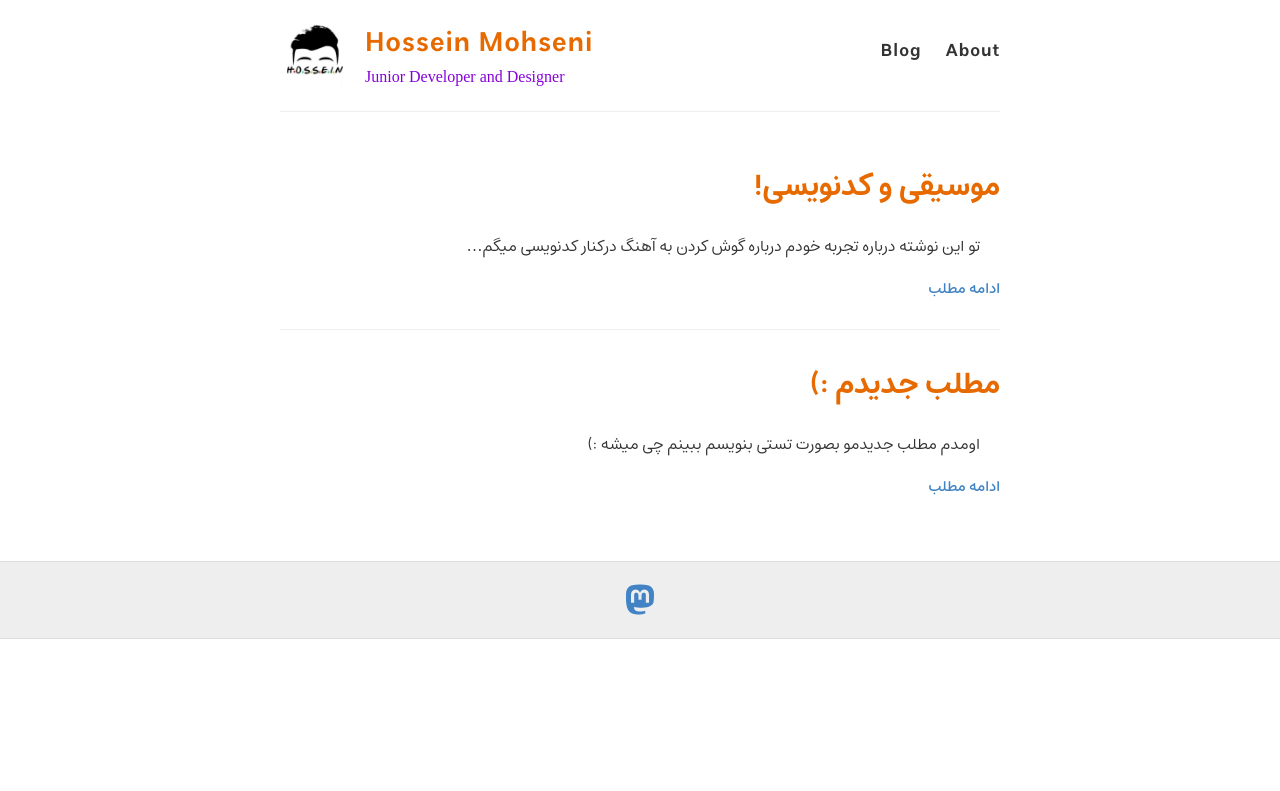
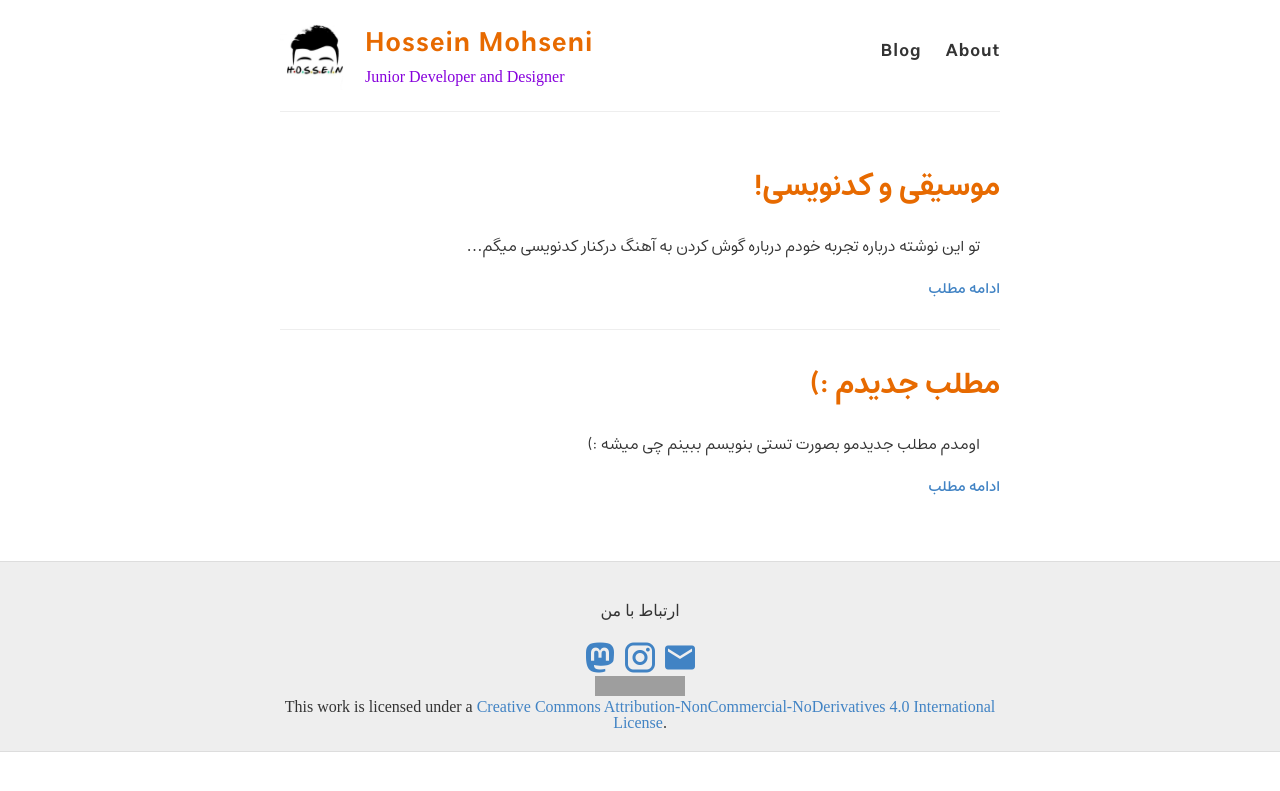
Before and after one commit to hosseinmh1/hosseinmh1.github.io, a Jekyll site: the page built from index.html, in a window 1280 px wide. Shown: the top 791 px of the page. Built offline with Jekyll 4.4.1, drawn with Linux system fonts in a browser that asks for light colours; nearby versions of some CDN libraries; grey boxes are pictures that could not be loaded.

Commit message:
add license and socialmedia

```diff
--- a/_layouts/default.html
+++ b/_layouts/default.html
@@ -42,7 +42,12 @@
     <div class="wrapper-footer">
       <div class="container">
         <footer class="footer">
-          <a href="https://persadon.com/hosseinhimself" class="mdi mdi-mastodon mdi-36px"></a>
+          <p class="contact">ارتباط با من</p>
+          <a href="https://persadon.com/@hosseinhimself" class="mdi mdi-mastodon mdi-36px"></a>
+          <a href="https://instagram.com/hosseinhimself" class="mdi mdi-instagram mdi-36px"></a>
+          <a href="https://t.me/hosseinhimself" class="mdi mdi-telegram mdi-36px"></a>
+          <a href="mailto:mohsenihossein@protonmail.com" class="mdi mdi-email mdi-36px"></a>
+          <div class="license"><a rel="license" href="http://creativecommons.org/licenses/by-nc-nd/4.0/"><img alt="Creative Commons License" style="border-width:0" src="https://i.creativecommons.org/l/by-nc-nd/4.0/88x31.png" /></a><br />This work is licensed under a <a rel="license" href="http://creativecommons.org/licenses/by-nc-nd/4.0/">Creative Commons Attribution-NonCommercial-NoDerivatives 4.0 International License</a>.</div>
         </footer>
       </div>
     </div>
```
